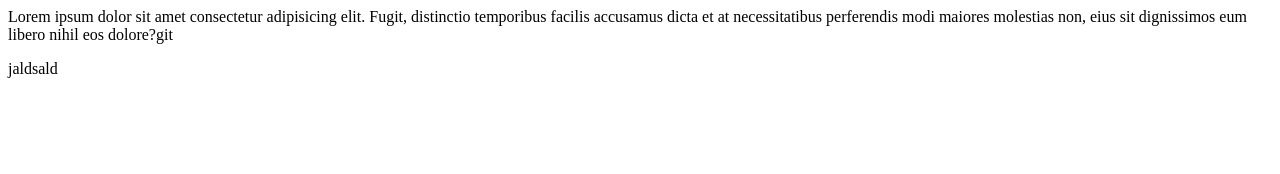
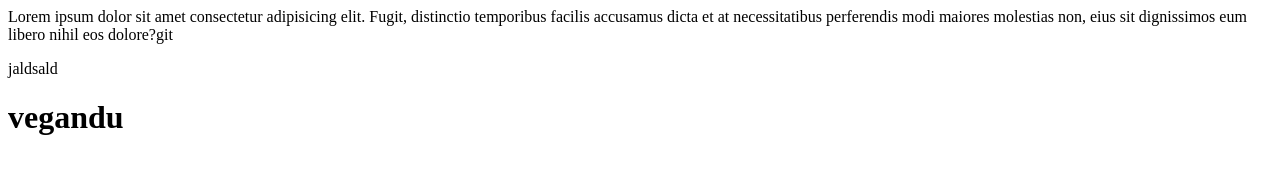
Before and after one commit to AryanGupta251/first-project, a plain HTML site: page index.html in a window 1280 px wide. Drawn offline with Linux system fonts and the light colour scheme.

Commit message:
add newveh

```diff
--- a/index.html
+++ b/index.html
@@ -1,2 +1,3 @@
 <p>Lorem ipsum dolor sit amet consectetur adipisicing elit. Fugit, distinctio temporibus facilis accusamus dicta et at necessitatibus perferendis modi maiores molestias non, eius sit dignissimos eum libero nihil eos dolore?git </p>
 <p>jaldsald</p>
+<h1>vegandu</h1>
```
